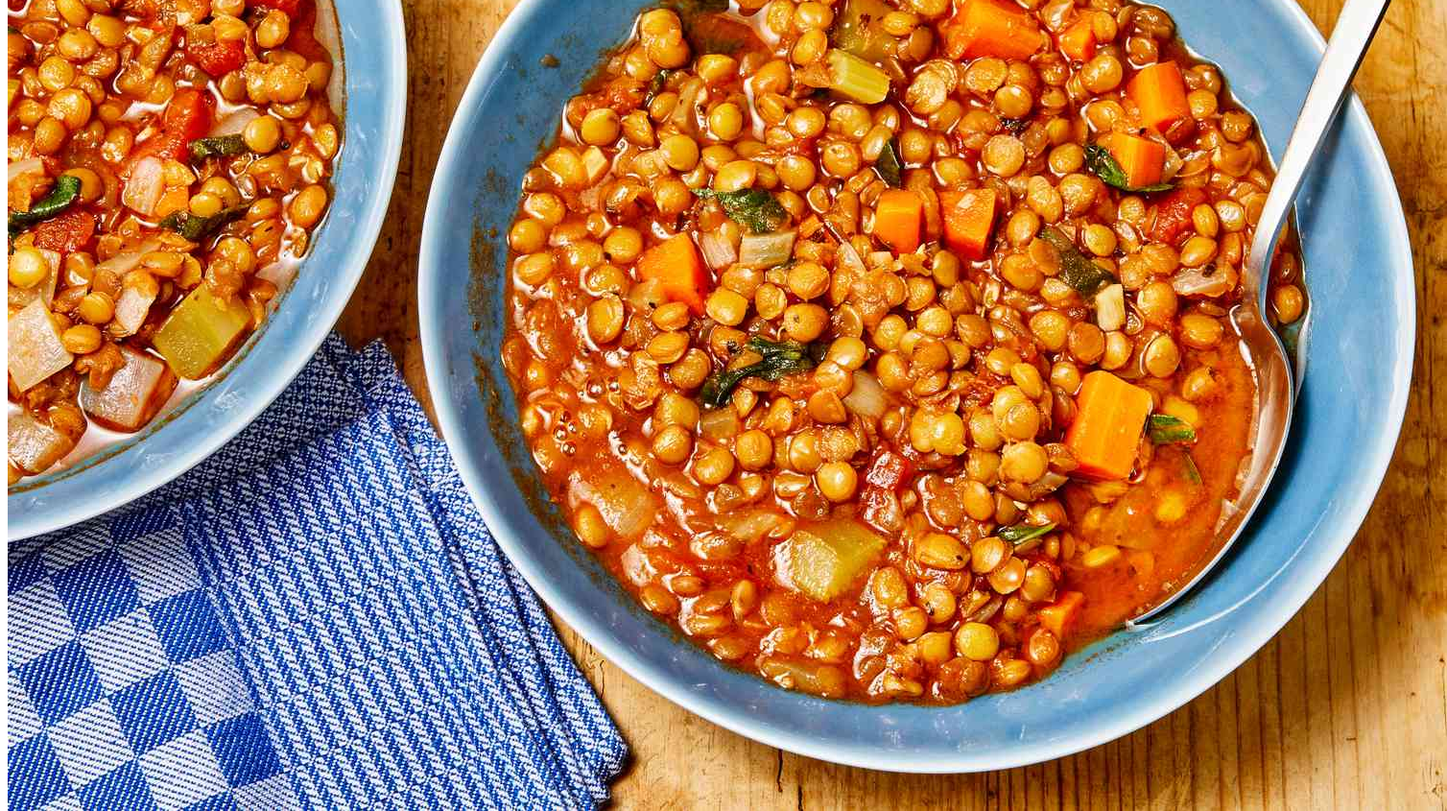
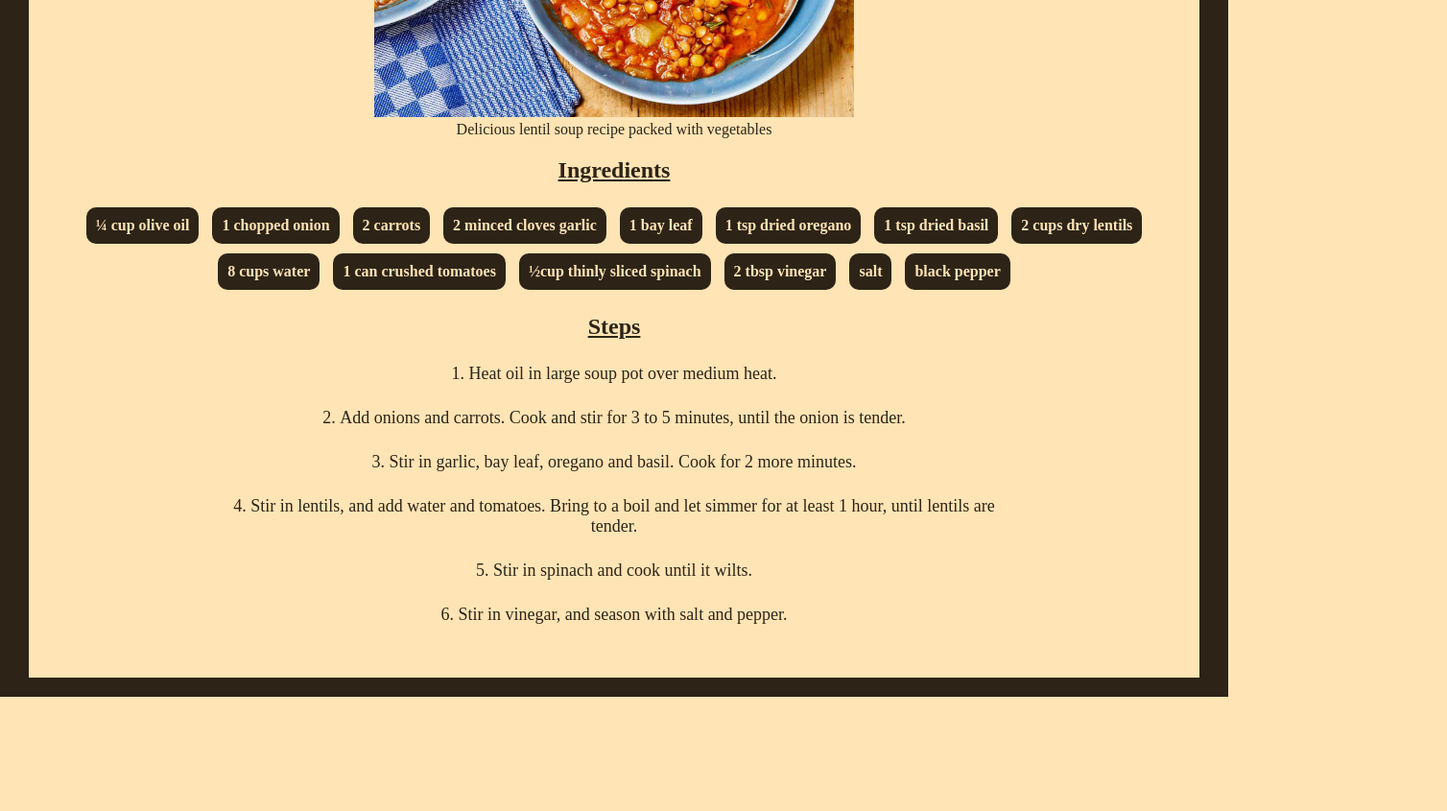
Before and after one commit to Iwan-Rahman/odin-recipes, a plain HTML site: page recipes/lentil-soup.html in a window 1280 px wide. Shown: the part 360-1205 px from the top of the page at 96% size, 1508 px wide, since content can reach past the window. After the commit the page ends 1086 px from the top, so only its background shows below. Drawn offline with Linux system fonts and the light colour scheme.

Commit message:
Add CSS styling to recipe pages
Added background colour, text colour, body border, and centered content
Changed ingredient list display to be inline-block
Added margins around each around h2 headings, and step directions

```diff
--- a/recipes/lentil-soup.html
+++ b/recipes/lentil-soup.html
@@ -3,14 +3,16 @@
     <head>
         <meta charset="UTF-8">
         <title>Lentil Soup</title>
+        <link rel="stylesheet" href="./recipe.css">
     </head>
 
     <body>
         <h1>Lentil Soup Recipe</h1>
 
+        <div class="img-container">
         <img src="../img/lentil-soup.jpg">
         <p>Delicious lentil soup recipe packed with vegetables</p>
-
+        </div>
         <h2>Ingredients</h2>
         <ul>
             <li>&frac14; cup olive oil</li>
--- /dev/null
+++ b/recipes/recipe.css
@@ -0,0 +1,55 @@
+* {
+    padding: 0;
+    margin: 0;
+}
+
+body {
+    padding: 30px;
+    text-align: center;
+    background-color: moccasin;
+    border-left: 30px solid rgb(45, 36, 23);
+    border-right: 30px solid rgb(45, 36, 23);
+    border-top: 20px solid rgb(45, 36, 23);
+    border-bottom: 20px solid rgb(45, 36, 23);
+    color: rgb(45, 36, 23);
+}
+
+
+img {
+    height: auto;
+    width: 500px;
+}
+
+.img-container {
+    margin: 20px auto;
+}
+
+ul li {
+    display: inline-block;
+    font-weight: 600;
+    background-color: rgb(45, 36, 23);
+    padding: 10px;
+    margin: 5px;
+    border-radius: 10px;
+    color: moccasin;
+}
+
+ol {
+    text-align: center;
+    list-style-position: inside;
+    display: block;
+    width: 800px;
+    margin: 0 auto;
+
+
+}
+
+ol li {
+    font-size: 18px;
+    margin: 25px 0;
+}
+h2 {
+    margin-top: 20px;
+    margin-bottom: 20px;
+    text-decoration: underline;
+}
```
Also changed, not shown: recipes/fried-rice.html (+2 -1 lines), recipes/kebab.html (+1 -0 lines).
